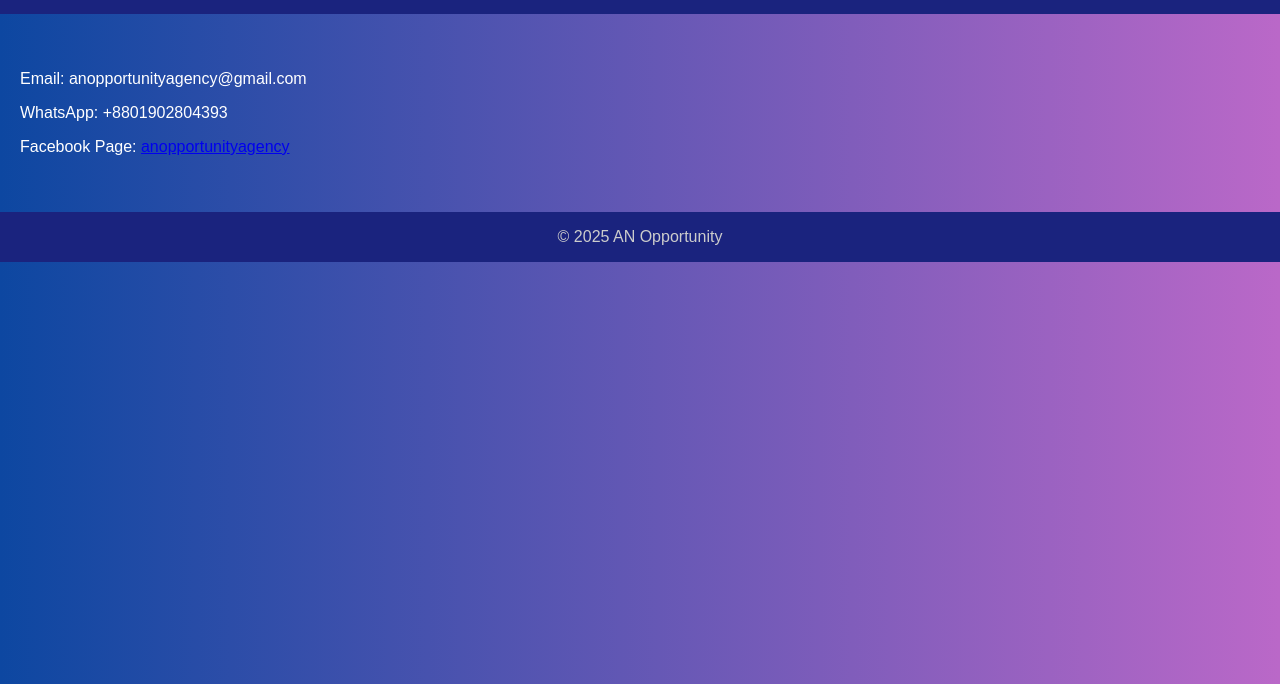
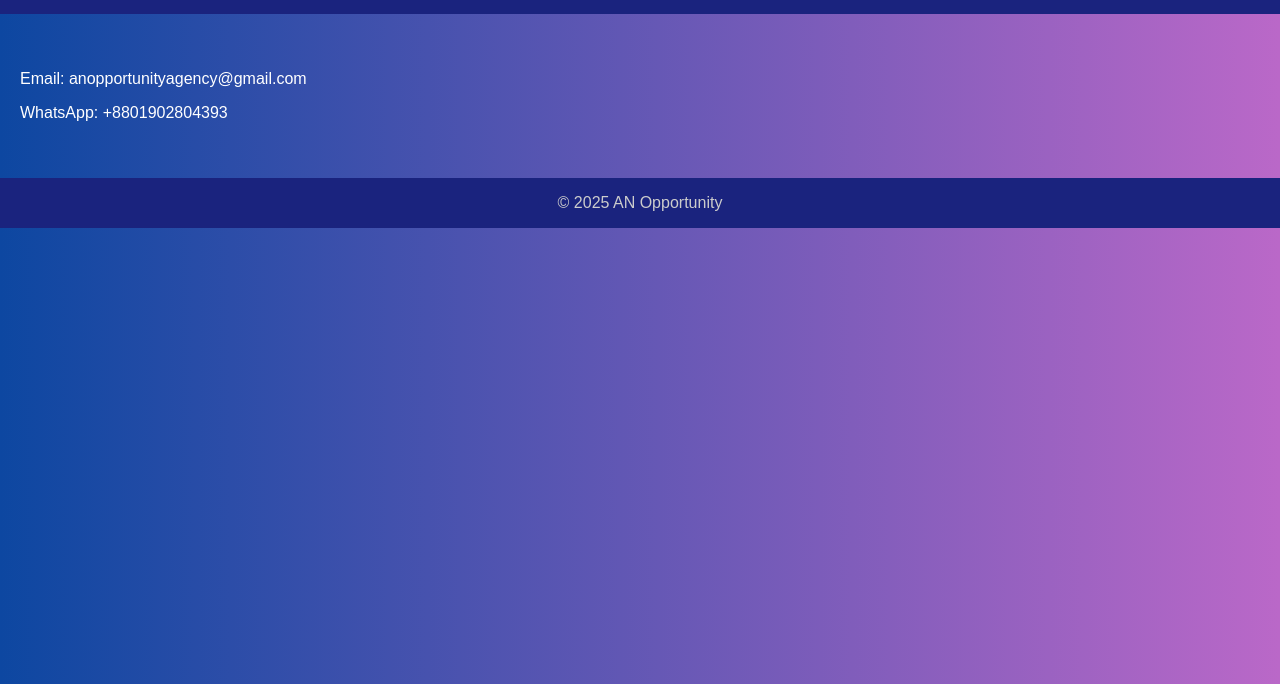
Before and after one commit to anopportunity/protfolio-website, a plain HTML site: page contact.html in a window 1280 px wide. Shown: the part 116-800 px from the top of the page. Drawn offline with Linux system fonts and the light colour scheme.

Commit message:
Update contact.html

```diff
--- a/contact.html
+++ b/contact.html
@@ -19,7 +19,6 @@
   <main>
     <p>Email: anopportunityagency@gmail.com</p>
     <p>WhatsApp: +8801902804393</p>
-    <p>Facebook Page: <a href="https://www.facebook.com/anopportunityagency" target="_blank">anopportunityagency</a></p>
   </main>
   <footer>&copy; 2025 AN Opportunity</footer>
 </body>
```
